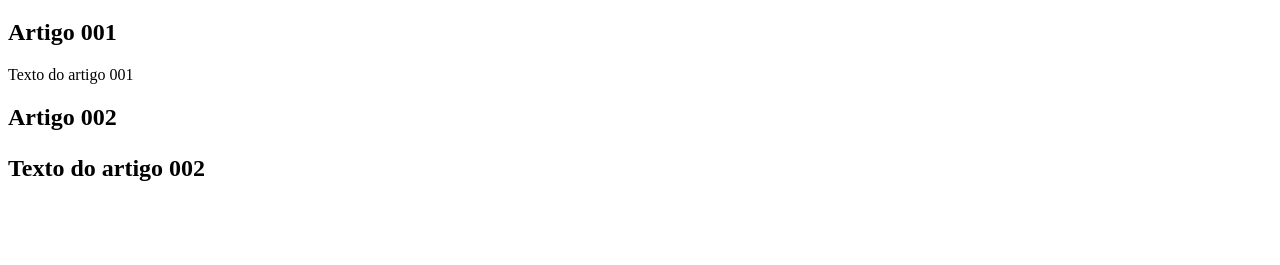
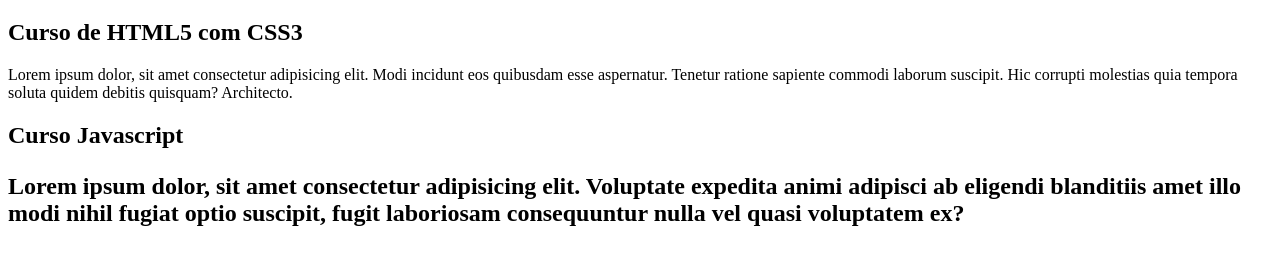
Before and after one commit to Vertori-2/projeto-site, a plain HTML site: page index.html in a window 1280 px wide. Shown: the part 61-326 px from the top of the page. Drawn offline with Linux system fonts and the light colour scheme.

Commit message:
Comecei a escrever o conteúdo

```diff
--- a/index.html
+++ b/index.html
@@ -3,7 +3,7 @@
 <head>
     <meta charset="UTF-8">
     <meta name="viewport" content="width=device-width, initial-scale=1.0">
-    <title>Título do site</title>
+    <title>Cursos grátis</title>
 </head>
 <body>
     <main>
@@ -11,12 +11,12 @@
             <h1>Título do site</h1>
         </header>
         <article>
-            <h2>Artigo 001</h2>
-            <p>Texto do artigo 001</p>
+            <h2>Curso de HTML5 com CSS3</h2>
+            <p>Lorem ipsum dolor, sit amet consectetur adipisicing elit. Modi incidunt eos quibusdam esse aspernatur. Tenetur ratione sapiente commodi laborum suscipit. Hic corrupti molestias quia tempora soluta quidem debitis quisquam? Architecto.</p>
         </article>
         <article>
-            <h2>Artigo 002
-                <p>Texto do artigo 002</p>
+            <h2>Curso Javascript
+                <p>Lorem ipsum dolor, sit amet consectetur adipisicing elit. Voluptate expedita animi adipisci ab eligendi blanditiis amet illo modi nihil fugiat optio suscipit, fugit laboriosam consequuntur nulla vel quasi voluptatem ex?</p>
             </h2>
         </article>
     </main>
```
